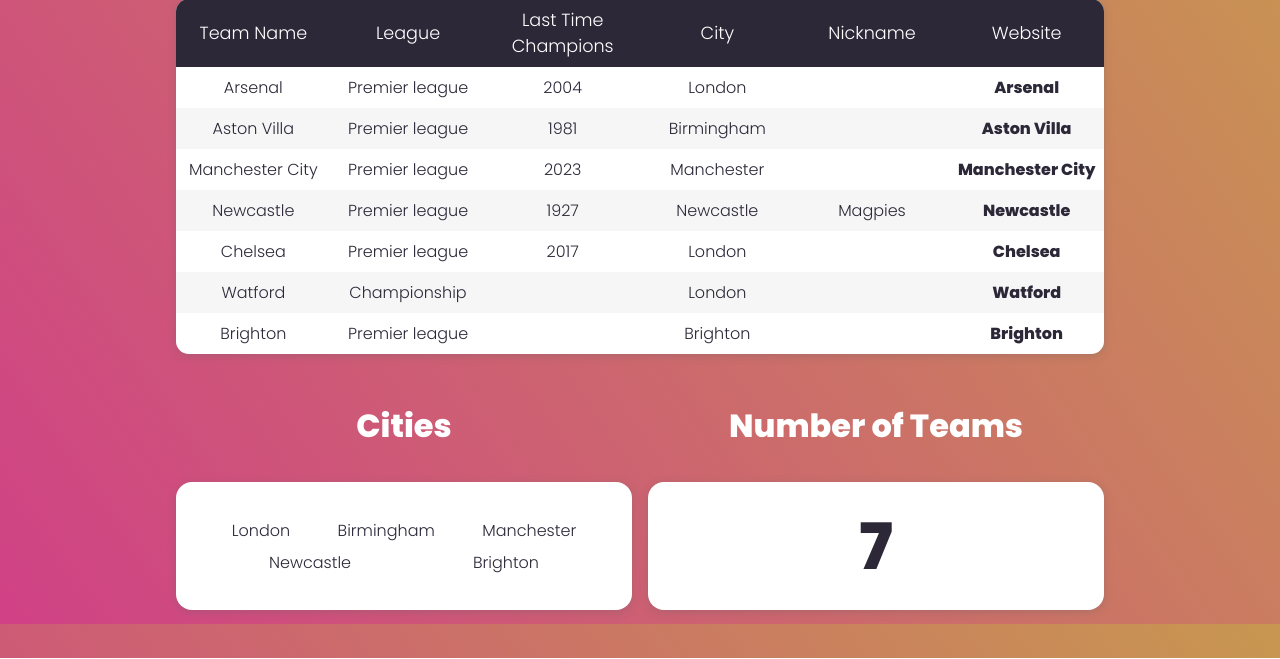
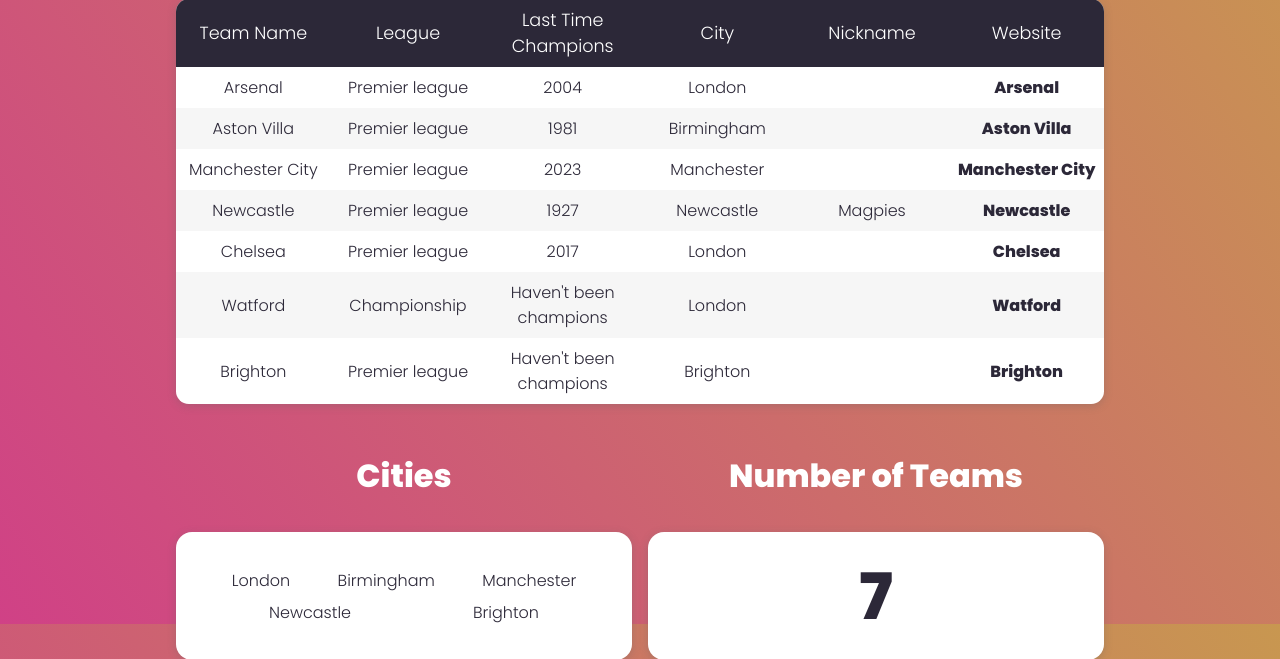
Before and after one commit to Karlsson2/some-teams, a PHP site: page / in a window 1280 px wide. Shown: the part 176-835 px from the top of the page. Run offline with PHP 8.4, Linux system fonts and the light colour scheme.

Commit message:
added condition to deal with null values in last-time-champions

```diff
--- a/functions/teams-table.php
+++ b/functions/teams-table.php
@@ -8,7 +8,11 @@ require __DIR__ . "../../data/data.php";
     <tr>
         <td data-label="Team Name"><?= $key ?></td>
         <td data-label="League"><?= $team['league'] ?></td>
-        <td data-label="Last time champions"><?= $team['last-time-champions'] ?></td>
+        <?php if (is_null($team['last-time-champions'])) : ?>
+            <td data-label="Last time champions">Haven't been champions</td>
+        <?php else : ?>
+            <td data-label="Last time champions"><?= $team['last-time-champions'] ?></td>
+        <?php endif; ?>
         <td data-label="City"><?= $team['city'] ?></td>
         <!-- if statement to catch the arrays that dont contain nickname keys -->
         <?php if (array_key_exists("nickname", $team)) : ?>
```
